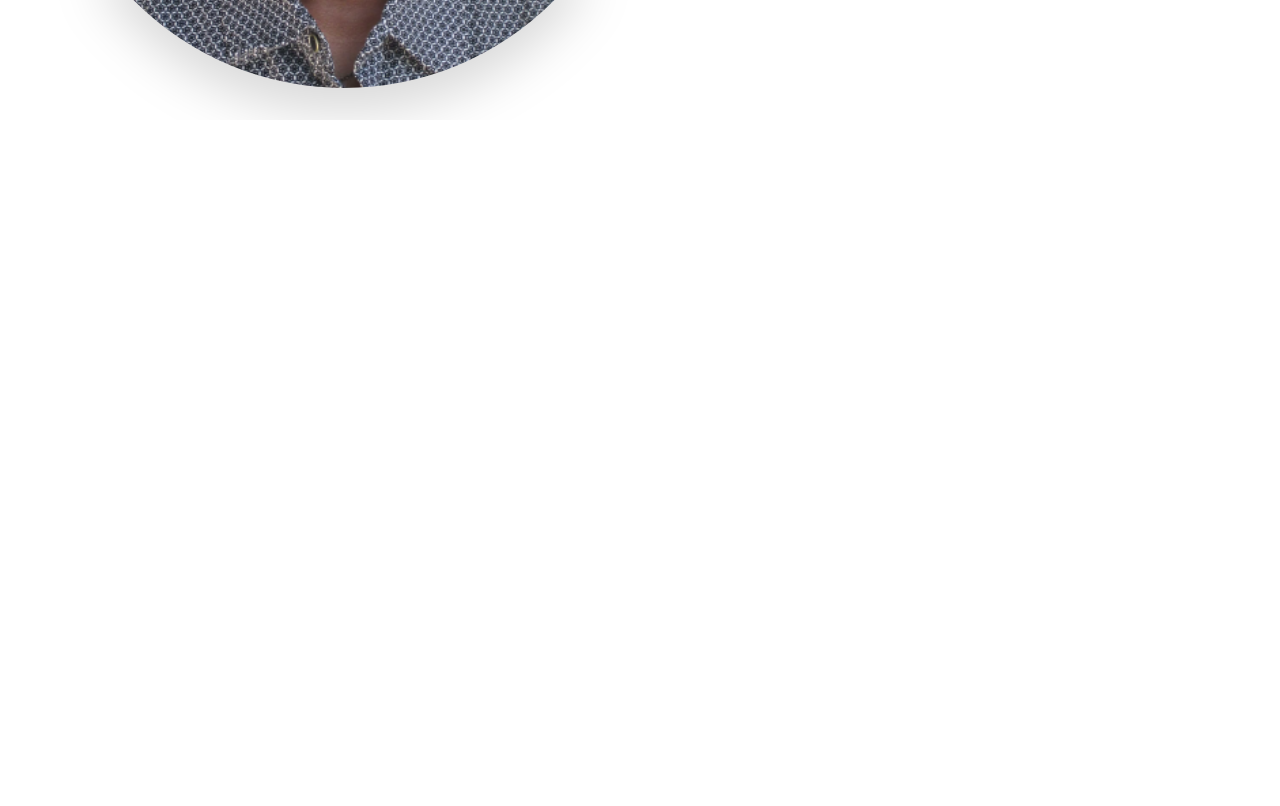
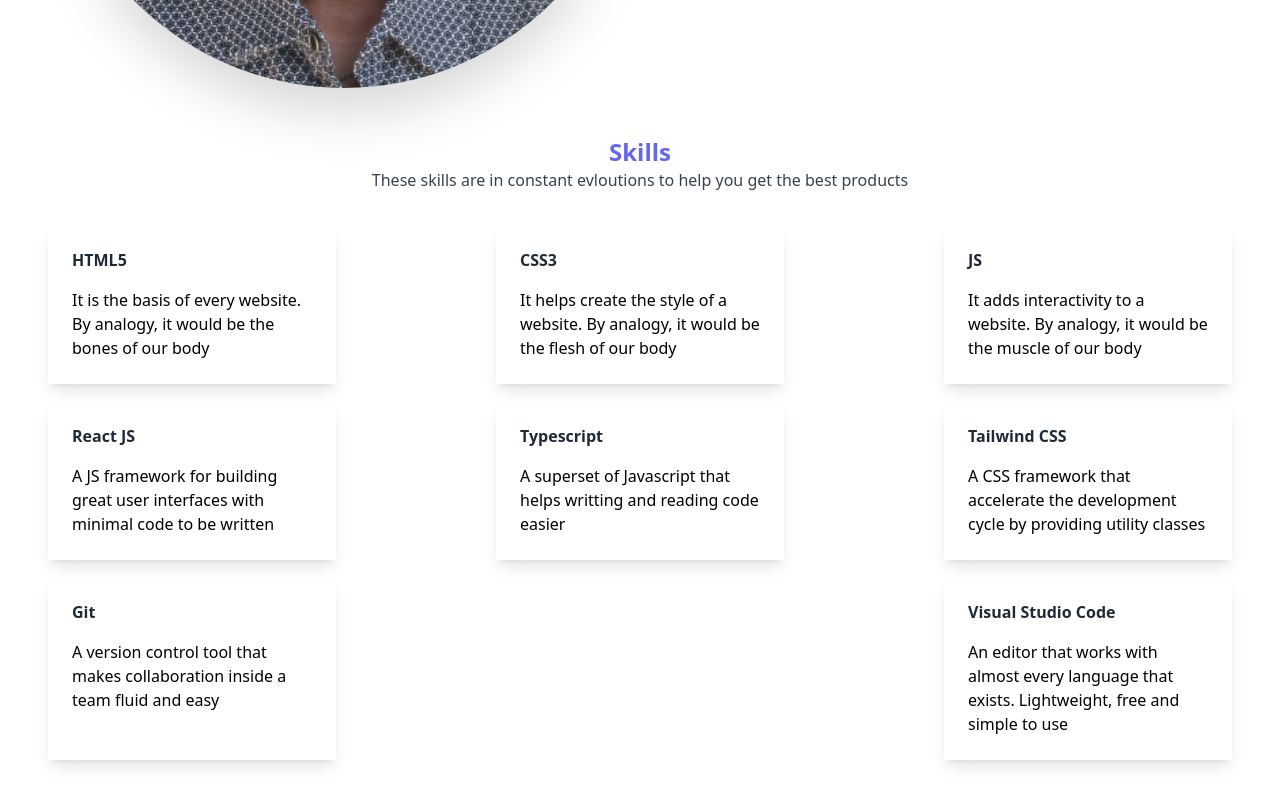
Before and after one commit to Ianel/portfolio-dev, a React (Vite) app: page / in a window 1280 px wide. Shown: the part 680-1486 px from the top of the page. Before the commit the page ends 800 px from the top, so only its background shows below. Built offline with nearby package versions, Linux system fonts and the light colour scheme.

Commit message:
implement skills component

```diff
--- a/src/App.jsx
+++ b/src/App.jsx
@@ -1,11 +1,12 @@
 import React from "react";
-import { Hero, Navbar } from "./components";
+import { Hero, Navbar, Skills } from "./components";
 
 function App() {
     return (
         <>
             <Navbar />
             <Hero />
+            <Skills />
         </>
     );
 }
--- /dev/null
+++ b/src/components/Skills/index.jsx
@@ -0,0 +1,33 @@
+import React from "react";
+import { skills } from "../../data";
+
+function Skills() {
+    return (
+        <div className="md:px-12 px-6 my-12">
+            <h2 className="text-center text-indigo-500 font-bold text-2xl">
+                Skills
+            </h2>
+            <h3 className="text-center text-gray-700 text-md mb-8">
+                These skills are in constant evloutions to help you get the best
+                products
+            </h3>
+            <div className="flex flex-col md:flex-row flex-wrap md:items-stretch my-4 justify-between items-start gap-4">
+                {skills.map((skill) => {
+                    return (
+                        <div
+                            key={skill.id}
+                            className="shadow-lg w-full md:w-72 p-6"
+                        >
+                            <h4 className="text-gray-800 font-semibold mb-4">
+                                {skill.title}
+                            </h4>
+                            <p>{skill.content}</p>
+                        </div>
+                    );
+                })}
+            </div>
+        </div>
+    );
+}
+
+export default Skills;
--- a/src/components/index.js
+++ b/src/components/index.js
@@ -1,4 +1,5 @@
 import Hero from "./Hero";
 import Navbar from "./Navbar";
+import Skills from "./Skills";
 
-export { Hero, Navbar };
+export { Hero, Navbar, Skills };
--- /dev/null
+++ b/src/data/index.js
@@ -0,0 +1,50 @@
+export const skills = [
+    {
+        id: 1,
+        title: "HTML5",
+        content:
+            "It is the basis of every website. By analogy, it would be the bones of our body",
+    },
+    {
+        id: 2,
+        title: "CSS3",
+        content:
+            "It helps create the style of a website. By analogy, it would be the flesh of our body",
+    },
+    {
+        id: 3,
+        title: "JS",
+        content:
+            "It adds interactivity to a website. By analogy, it would be the muscle of our body",
+    },
+    {
+        id: 4,
+        title: "React JS",
+        content:
+            "A JS framework for building great user interfaces with minimal code to be written",
+    },
+    {
+        id: 5,
+        title: "Typescript",
+        content:
+            "A superset of Javascript that helps writting and reading code easier",
+    },
+    {
+        id: 6,
+        title: "Tailwind CSS",
+        content:
+            "A CSS framework that accelerate the development cycle by providing utility classes",
+    },
+    {
+        id: 7,
+        title: "Git",
+        content:
+            "A version control tool that makes collaboration inside a team fluid and easy",
+    },
+    {
+        id: 8,
+        title: "Visual Studio Code",
+        content:
+            "An editor that works with almost every language that exists. Lightweight, free and simple to use",
+    },
+];
```
